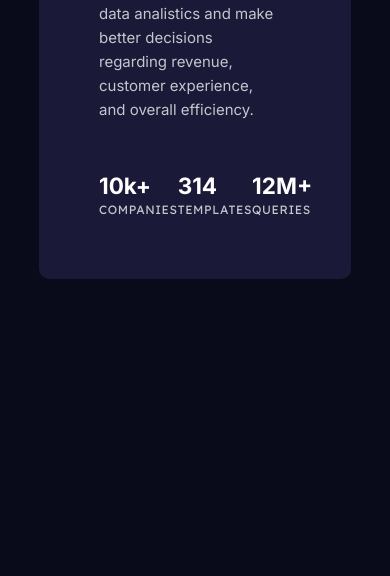
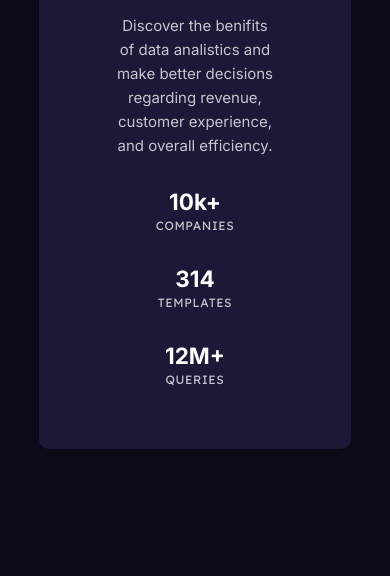
Before and after one commit to IzzatbekDadamirzayev/challenge2, a plain HTML site: page index.html in a window 390 px wide. Shown: the part 383-959 px from the top of the page. Before the commit the page ends 844 px from the top, so only its background shows below. Drawn offline with Linux system fonts and the light colour scheme.

Commit message:
Media Fixed

```diff
--- a/style.css
+++ b/style.css
@@ -21,16 +21,16 @@ body {
   /* padding: 60px 30px 60px 60px; */
   flex: 1;
 }
-.main_bod h1{
+.main_bod h1 {
   font-weight: 700;
   display: inline-block;
   margin-bottom: 30px;
   color: hsl(0, 0%, 100%);
 }
-.main_bod h1 span{
+.main_bod h1 span {
   color: hsl(277, 64%, 61%);
 }
-.main_bod p{
+.main_bod p {
   display: inline-block;
   width: 85%;
   color: hsla(0, 0%, 100%, 0.75);
@@ -39,24 +39,24 @@ body {
   line-height: 1.6;
   margin-bottom: 50px;
 }
-.main_bod .stat{
-    display: inline-flex;
+.main_bod .stat {
+  display: flex;
   justify-content: space-between;
   width: 80%;
   /* text-align: center; */
 }
-.main_bod .stat h2{
+.main_bod .stat h2 {
   font-weight: 700;
 }
-.main_bod .stat p{
+.main_bod .stat p {
   font-family: 'Lexend Deca', sans-serif;
   color: hsla(0, 0%, 100%, 0.75);
   font-size: 12px;
-    letter-spacing: .6px;
+  letter-spacing: 0.6px;
   font-weight: 400;
   margin: 0;
 }
-.main_bod .stat .stb{
+.main_bod .stat .stb {
   height: 50%;
 }
 .pic {
@@ -84,3 +84,24 @@ body {
 - Mobile: 375px
 - Desktop: 1440px
 */
+
+@media only screen and (max-width: 550px) {
+  .card {
+    flex-direction: column-reverse;
+    align-items: center;
+    text-align: center;
+  }
+  .main_bod .stat {
+    flex-direction: column;
+    width: 100%;
+  }
+  .main_bod p {
+    margin: 0;
+  }
+  .main_bod .stat h2 {
+    margin-top: 30px;
+  }
+  .pic {
+   display: none;
+  }
+}
```
Lines whose indentation alone changed are shown as unchanged.
